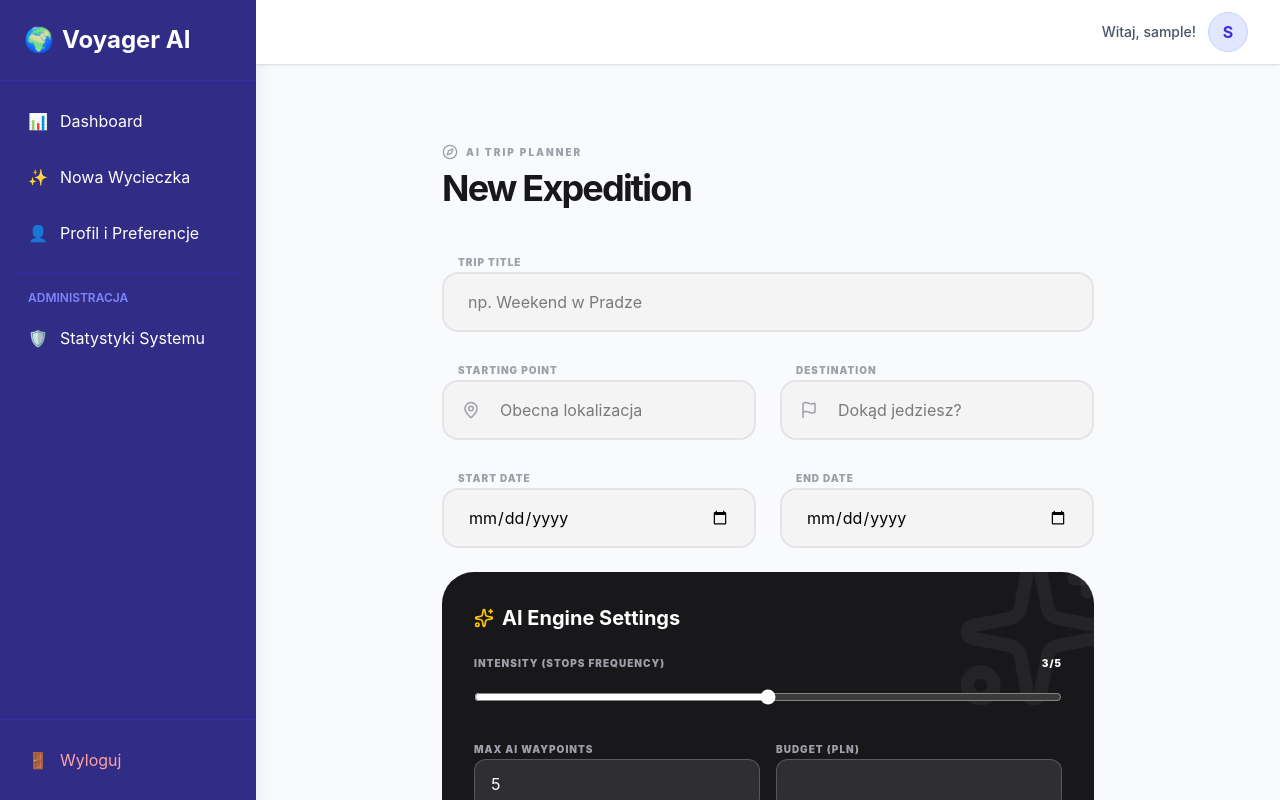
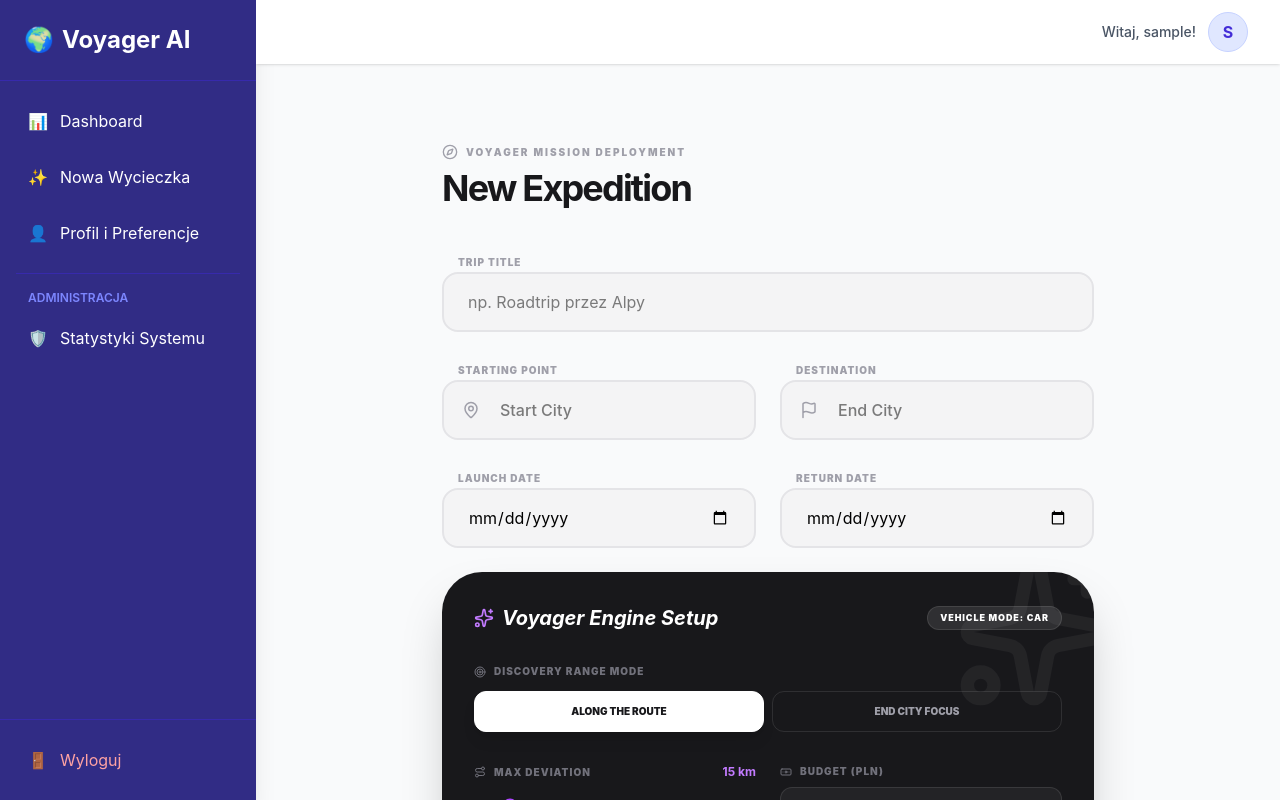
Before and after one commit to TAW-26/TAW-Mateusz-Putala_Mikolaj-Czernik, a React (Vite) app in the folder web/: page /dashboard/add-trip in a window 1280 px wide. Built offline with nearby package versions, Linux system fonts and the light colour scheme; sample sign-in values are in the browser's storage.

Commit message:
feat: add trip deletion and expand AI engine parameters

```diff
--- /dev/null
+++ b/package.json
@@ -0,0 +1,6 @@
+{
+  "dependencies": {
+    "framer-motion": "^12.38.0",
+    "lucide-react": "^1.11.0"
+  }
+}
--- a/web/src/pages/dashboard/AddTripPage.tsx
+++ b/web/src/pages/dashboard/AddTripPage.tsx
@@ -1,22 +1,37 @@
 import React, { useState } from 'react';
 import { useNavigate } from 'react-router-dom';
 import api from '../../api/axiosInstance';
-import { MapPin, Flag, Sparkles, Loader2, Compass, } from 'lucide-react';
+import {
+    MapPin,
+    Flag,
+    Sparkles,
+    Loader2,
+    Compass,
+    Car,
+    Target,
+    Route,
+    Clock,
+    Banknote
+} from 'lucide-react';
 
 export const AddTripPage = () => {
     const navigate = useNavigate();
     const [loading, setLoading] = useState(false);
+
     const [formData, setFormData] = useState({
         title: '',
         origin: { address: '' },
         destination: { address: '' },
-        startDate: '', // Dodane dla zgodności ze schemą
-        endDate: '',   // Dodane dla zgodności ze schemą
+        startDate: '',
+        endDate: '',
         budget: 0,
         aiSettings: {
             intensity: 3,
-            numberOfPoints: 5,
-            extraTimeTolerance: 20
+            numberOfPoints: 10,
+            extraTimeTolerance: 20, // Minuty na każde zatrzymanie
+            searchMode: 'along-route', // 'along-route' | 'destinations-only'
+            tripStyle: 'leisure',    // 'express' | 'leisure'
+            maxDeviationKm: 15       // Jak daleko od trasy głównej AI może szukać
         }
     });
 
@@ -27,17 +42,14 @@ export const AddTripPage = () => {
             const userRaw = localStorage.getItem('user');
             const userData = userRaw ? JSON.parse(userRaw) : null;
 
-            // Przygotowanie payloadu idealnie pod TripSchema
             const payload = {
                 ...formData,
-                // Backend zajmie się userId z tokena, ale preferencje wysyłamy dla AI
                 userPreferences: userData?.preferences || {}
             };
 
             const res = await api.post('/trips', payload);
-            console.log("Trip created successfully:", res.data); // Użycie zmiennej usunie błąd
-            // Przekierowanie do detali nowej wycieczki (wykorzystujemy ID z MongoDB)
-            navigate(`/dashboard`);
+            const tripId = res.data.data?._id || res.data._id;
+            navigate(`/dashboard/trip/${tripId}`);
         } catch (err: any) {
             console.error("Błąd zapisu:", err.response?.data || err.message);
             alert("Błąd zapisu: " + (err.response?.data?.message || "Błąd walidacji"));
@@ -51,7 +63,7 @@ export const AddTripPage = () => {
             <div className="mb-10">
                 <div className="flex items-center gap-2 text-zinc-400 mb-2">
                     <Compass size={16} />
-                    <span className="text-[10px] font-black uppercase tracking-[0.2em]">AI Trip Planner</span>
+                    <span className="text-[10px] font-black uppercase tracking-[0.2em]">Voyager Mission Deployment</span>
                 </div>
                 <h1 className="text-4xl font-bold tracking-tighter text-zinc-900">New Expedition</h1>
             </div>
@@ -64,7 +76,7 @@ export const AddTripPage = () => {
                         required
                         value={formData.title}
                         className="w-full bg-zinc-100 border-2 border-zinc-200 rounded-2xl py-4 px-6 outline-none focus:border-zinc-900 transition-all"
-                        placeholder="np. Weekend w Pradze"
+                        placeholder="np. Roadtrip przez Alpy"
                         onChange={e => setFormData({...formData, title: e.target.value})}
                     />
                 </div>
@@ -76,10 +88,11 @@ export const AddTripPage = () => {
                         <div className="relative">
                             <MapPin className="absolute left-5 top-1/2 -translate-y-1/2 text-zinc-400" size={18} />
                             <input
+                                required
                                 value={formData.origin.address}
-                                className="w-full bg-zinc-100 border-2 border-zinc-200 rounded-2xl py-4 pl-14 pr-6 outline-none focus:border-zinc-900 transition-all"
-                                placeholder="Obecna lokalizacja"
-                                onChange={e => setFormData({...formData, origin: { ...formData.origin, address: e.target.value }})}
+                                className="w-full bg-zinc-100 border-2 border-zinc-200 rounded-2xl py-4 pl-14 pr-6 outline-none focus:border-zinc-900 transition-all font-medium"
+                                placeholder="Start City"
+                                onChange={e => setFormData({...formData, origin: { address: e.target.value }})}
                             />
                         </div>
                     </div>
@@ -91,18 +104,18 @@ export const AddTripPage = () => {
                             <input
                                 required
                                 value={formData.destination.address}
-                                className="w-full bg-zinc-100 border-2 border-zinc-200 rounded-2xl py-4 pl-14 pr-6 outline-none focus:border-zinc-900 transition-all"
-                                placeholder="Dokąd jedziesz?"
-                                onChange={e => setFormData({...formData, destination: { ...formData.destination, address: e.target.value }})}
+                                className="w-full bg-zinc-100 border-2 border-zinc-200 rounded-2xl py-4 pl-14 pr-6 outline-none focus:border-zinc-900 transition-all font-medium"
+                                placeholder="End City"
+                                onChange={e => setFormData({...formData, destination: { address: e.target.value }})}
                             />
                         </div>
                     </div>
                 </div>
 
-                {/* DATY - Dodane dla zgodności z Trip.js */}
+                {/* Daty */}
                 <div className="grid grid-cols-1 md:grid-cols-2 gap-6">
                     <div className="space-y-2">
-                        <label className="text-[10px] font-black uppercase tracking-widest text-zinc-400 ml-4">Start Date</label>
+                        <label className="text-[10px] font-black uppercase tracking-widest text-zinc-400 ml-4">Launch Date</label>
                         <input
                             type="date"
                             required
@@ -111,7 +124,7 @@ export const AddTripPage = () => {
                         />
                     </div>
                     <div className="space-y-2">
-                        <label className="text-[10px] font-black uppercase tracking-widest text-zinc-400 ml-4">End Date</label>
+                        <label className="text-[10px] font-black uppercase tracking-widest text-zinc-400 ml-4">Return Date</label>
                         <input
                             type="date"
                             required
@@ -121,45 +134,103 @@ export const AddTripPage = () => {
                     </div>
                 </div>
 
-                {/* AI Settings Box - bez zmian, bo pola idealnie pasują do Trip.js */}
-                <div className="bg-zinc-900 rounded-[2rem] p-8 text-white relative overflow-hidden">
-                    <Sparkles className="absolute right-[-20px] top-[-20px] w-40 h-40 text-white/5" />
-                    <h3 className="text-xl font-bold mb-6 flex items-center gap-2">
-                        <Sparkles size={20} className="text-yellow-400" /> AI Engine Settings
-                    </h3>
+                {/* AI SETTINGS BOX */}
+                <div className="bg-zinc-900 rounded-[2.5rem] p-8 text-white relative overflow-hidden shadow-2xl">
+                    <Sparkles className="absolute right-[-20px] top-[-20px] w-40 h-40 text-white/5 pointer-events-none" />
 
-                    <div className="space-y-6 relative z-10">
-                        <div>
-                            <div className="flex justify-between text-[10px] font-black uppercase tracking-widest mb-4">
-                                <span className="text-zinc-400">Intensity (Stops Frequency)</span>
-                                <span className="text-white">{formData.aiSettings.intensity}/5</span>
+                    <div className="flex items-center justify-between mb-8">
+                        <h3 className="text-xl font-bold flex items-center gap-2 italic">
+                            <Sparkles size={20} className="text-purple-400" /> Voyager Engine Setup
+                        </h3>
+                        <div className="bg-white/10 px-3 py-1 rounded-full text-[9px] font-black tracking-widest uppercase border border-white/10">
+                            Vehicle Mode: Car
+                        </div>
+                    </div>
+
+                    <div className="space-y-8 relative z-10">
+                        {/* Tryb szukania */}
+                        <div className="space-y-3">
+                            <label className="text-[10px] font-black uppercase tracking-widest text-zinc-500 flex items-center gap-2">
+                                <Target size={12} /> Discovery Range Mode
+                            </label>
+                            <div className="grid grid-cols-2 gap-2">
+                                <button
+                                    type="button"
+                                    onClick={() => setFormData({...formData, aiSettings: {...formData.aiSettings, searchMode: 'along-route'}})}
+                                    className={`py-3 rounded-xl text-[10px] font-black uppercase border transition-all ${formData.aiSettings.searchMode === 'along-route' ? 'bg-white text-zinc-900 border-white shadow-lg' : 'border-white/10 text-zinc-400 hover:border-white/30'}`}
+                                >
+                                    Along the Route
+                                </button>
+                                <button
+                                    type="button"
+                                    onClick={() => setFormData({...formData, aiSettings: {...formData.aiSettings, searchMode: 'destinations-only'}})}
+                                    className={`py-3 rounded-xl text-[10px] font-black uppercase border transition-all ${formData.aiSettings.searchMode === 'destinations-only' ? 'bg-white text-zinc-900 border-white shadow-lg' : 'border-white/10 text-zinc-400 hover:border-white/30'}`}
+                                >
+                                    End City Focus
+                                </button>
                             </div>
-                            <input
-                                type="range" min="1" max="5"
-                                value={formData.aiSettings.intensity}
-                                className="w-full accent-white cursor-pointer"
-                                onChange={e => setFormData({...formData, aiSettings: {...formData.aiSettings, intensity: Number(e.target.value)}})}
-                            />
                         </div>
 
-                        <div className="grid grid-cols-2 gap-4">
+                        {/* Suwak odchylenia i budżet */}
+                        <div className="grid grid-cols-1 md:grid-cols-2 gap-6">
+                            <div className="space-y-4">
+                                <div className="flex justify-between items-center">
+                                    <label className="text-[10px] font-black uppercase tracking-widest text-zinc-500 flex items-center gap-2">
+                                        <Route size={12} /> Max Deviation
+                                    </label>
+                                    <span className="text-xs font-bold text-purple-400">{formData.aiSettings.maxDeviationKm} km</span>
+                                </div>
+                                <input
+                                    type="range" min="5" max="100" step="5"
+                                    value={formData.aiSettings.maxDeviationKm}
+                                    className="w-full accent-purple-500 cursor-pointer"
+                                    onChange={e => setFormData({...formData, aiSettings: {...formData.aiSettings, maxDeviationKm: Number(e.target.value)}})}
+                                />
+                            </div>
+
                             <div className="space-y-2">
-                                <label className="text-[10px] font-black uppercase tracking-widest text-zinc-400">Max AI Waypoints</label>
+                                <label className="text-[10px] font-black uppercase tracking-widest text-zinc-500 flex items-center gap-2">
+                                    <Banknote size={12} /> Budget (PLN)
+                                </label>
                                 <input
                                     type="number"
-                                    className="w-full bg-white/10 border border-white/20 rounded-xl py-3 px-4 outline-none focus:border-white transition-all text-white"
-                                    value={formData.aiSettings.numberOfPoints}
-                                    onChange={e => setFormData({...formData, aiSettings: {...formData.aiSettings, numberOfPoints: Number(e.target.value)}})}
-                                />
-                            </div>
-                            <div className="space-y-2">
-                                <label className="text-[10px] font-black uppercase tracking-widest text-zinc-400">Budget (PLN)</label>
-                                <input
-                                    type="number"
-                                    className="w-full bg-white/10 border border-white/20 rounded-xl py-3 px-4 outline-none focus:border-white transition-all text-white"
+                                    placeholder="Total Budget"
+                                    className="w-full bg-white/5 border border-white/10 rounded-xl py-3 px-4 outline-none focus:border-purple-500 transition-all text-white font-bold"
                                     value={formData.budget === 0 ? '' : formData.budget}
                                     onChange={e => setFormData({...formData, budget: Number(e.target.value)})}
                                 />
+                            </div>
+                        </div>
+
+                        {/* Intensywność i Styl */}
+                        <div className="grid grid-cols-1 md:grid-cols-2 gap-6">
+                            <div className="space-y-4">
+                                <div className="flex justify-between items-center">
+                                    <label className="text-[10px] font-black uppercase tracking-widest text-zinc-500 flex items-center gap-2">
+                                        <Clock size={12} /> Stop Frequency
+                                    </label>
+                                    <span className="text-xs font-bold text-white italic">{formData.aiSettings.intensity}/20</span>
+                                </div>
+                                <input
+                                    type="range" min="1" max="20"
+                                    value={formData.aiSettings.intensity}
+                                    className="w-full accent-white cursor-pointer"
+                                    onChange={e => setFormData({...formData, aiSettings: {...formData.aiSettings, intensity: Number(e.target.value)}})}
+                                />
+                            </div>
+
+                            <div className="space-y-2">
+                                <label className="text-[10px] font-black uppercase tracking-widest text-zinc-500 flex items-center gap-2">
+                                    <Car size={12} /> Travel Tempo
+                                </label>
+                                <select
+                                    className="w-full bg-white/5 border border-white/10 rounded-xl py-3 px-4 outline-none focus:border-purple-500 transition-all text-white text-[10px] font-black uppercase tracking-widest appearance-none cursor-pointer"
+                                    value={formData.aiSettings.tripStyle}
+                                    onChange={e => setFormData({...formData, aiSettings: {...formData.aiSettings, tripStyle: e.target.value}})}
+                                >
+                                    <option value="leisure" className="bg-zinc-900">Leisure (Sightseeing)</option>
+                                    <option value="express" className="bg-zinc-900">Express (Fast Move)</option>
+                                </select>
                             </div>
                         </div>
                     </div>
@@ -168,9 +239,9 @@ export const AddTripPage = () => {
                 <button
                     disabled={loading}
                     type="submit"
-                    className="w-full bg-zinc-900 text-white rounded-2xl py-5 font-bold flex items-center justify-center gap-2 hover:bg-zinc-800 transition-all disabled:opacity-50"
+                    className="w-full bg-zinc-900 text-white rounded-[1.5rem] py-5 font-black uppercase tracking-[0.2em] text-[10px] flex items-center justify-center gap-2 hover:bg-zinc-800 transition-all disabled:opacity-50 shadow-xl"
                 >
-                    {loading ? <Loader2 className="animate-spin" size={20} /> : <span className="uppercase tracking-widest text-sm">Launch Voyager AI</span>}
+                    {loading ? <Loader2 className="animate-spin" size={16} /> : "Initialize AI Trajectory"}
                 </button>
             </form>
         </div>
```
Also changed, not shown: web/src/api/tripsService.ts (+7 -1 lines), web/src/pages/dashboard/DashboardPage.tsx (+29 -15 lines), 1 other file (tests, documents, lock files or other folders).
